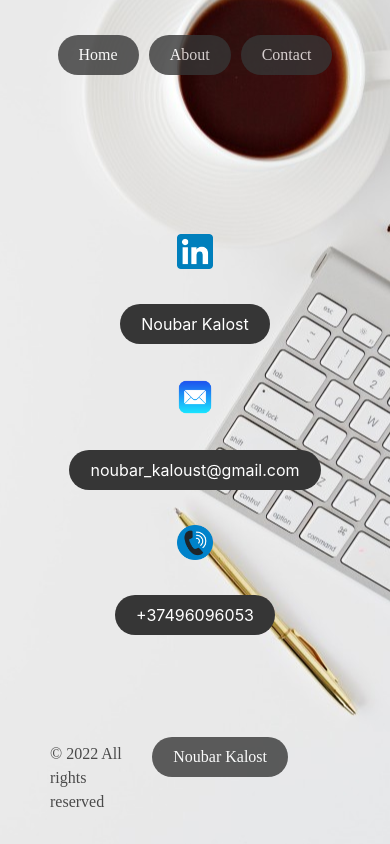
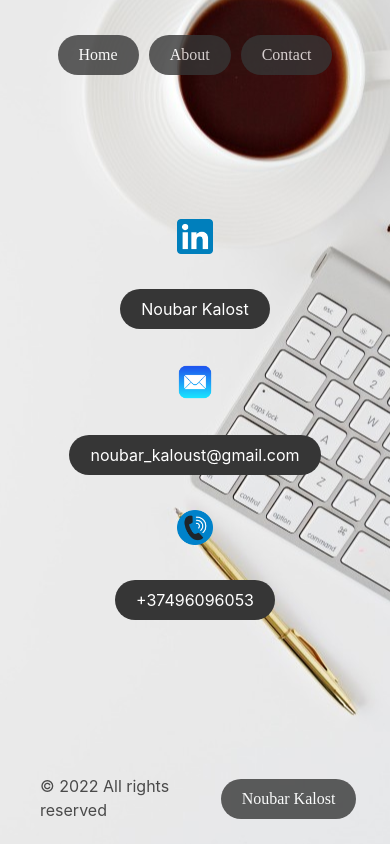
Before and after one commit to noubarkalost/portfolio, an Angular app: page /contact in a window 390 px wide. Built offline with nearby package versions, Linux system fonts and the light colour scheme; a web font is replaced by a local one.

Commit message:
fix the design for footer

```diff
--- a/src/app/pages/contact/contact.component.css
+++ b/src/app/pages/contact/contact.component.css
@@ -31,7 +31,7 @@
   justify-content: space-between;
   width: 100%;
   max-width: 1440px;
-  height: calc(100vh - 160px);
+  height: calc(100vh - 190px);
 }
 
 .image-container {
@@ -73,4 +73,7 @@
   .data-container > img {
     width: 15%;
   }
+  data-container > a {
+    margin: 0px;
+  }
 }
--- a/src/app/shared/footer/footer.component.css
+++ b/src/app/shared/footer/footer.component.css
@@ -3,14 +3,23 @@
   display: flex;
   flex-direction: row;
   justify-content: center;
-  align-content: center;
   margin: 20px;
   padding: 10px 10px 0px 10px;
   bottom: 0;
   width: 70%;
 }
 
-p {
-  padding: 10PX;
-  font-family: "American Typewriter";
+@media all and (max-width: 499px) {
+  text-container {
+    width: 40%;
+    padding: 10px;
+    font-family: "American Typewriter";
+  }
+  .footer-container {
+  width: 100%;
+  }
+
+  .button-container {
+    width: 60%;
+  }
 }
--- a/src/app/shared/footer/footer.component.html
+++ b/src/app/shared/footer/footer.component.html
@@ -1,7 +1,8 @@
 <div class="footer-container">
-    <p> © 2022 All rights reserved
+    <p class="text-container"> © 2022 All rights reserved
     </p>
   <app-button
+    class="button-container"
   [text]="'Noubar Kalost'"
   >
   </app-button>
```
